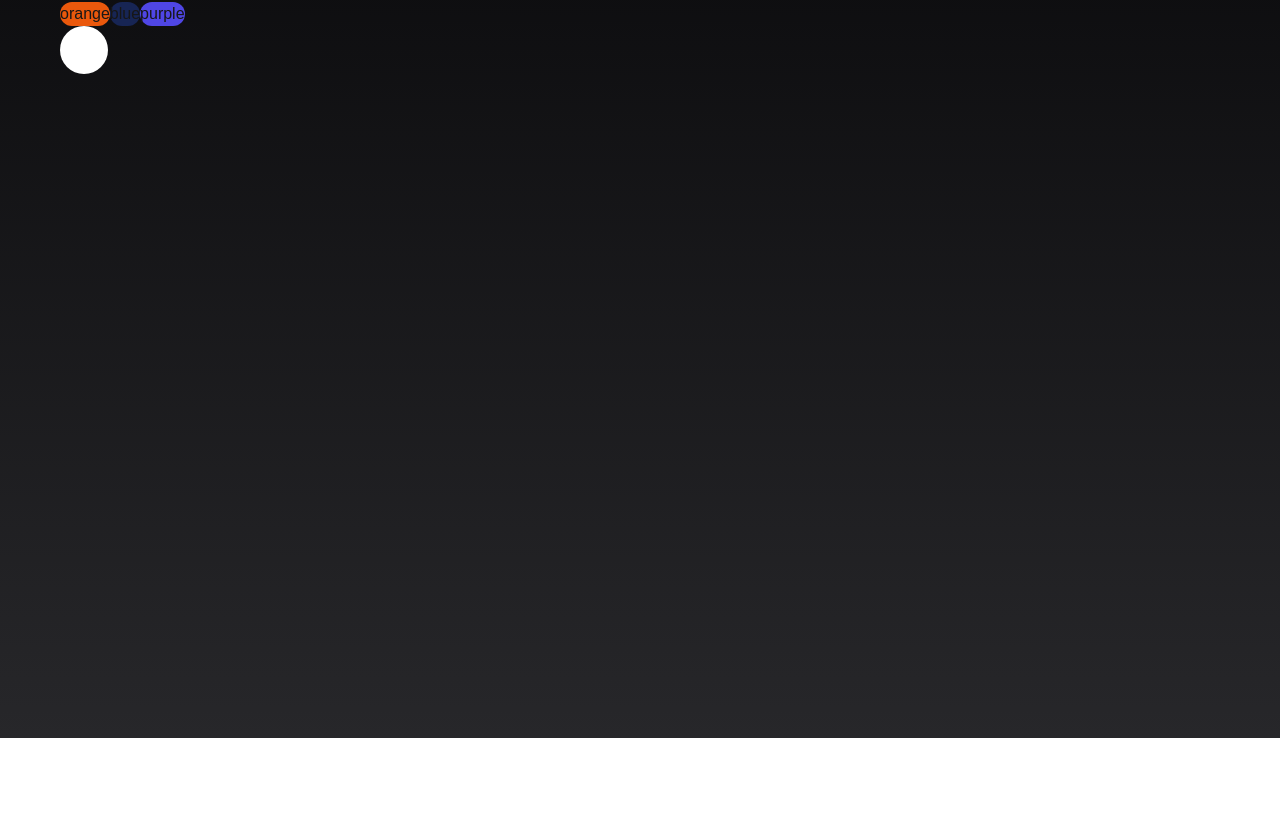
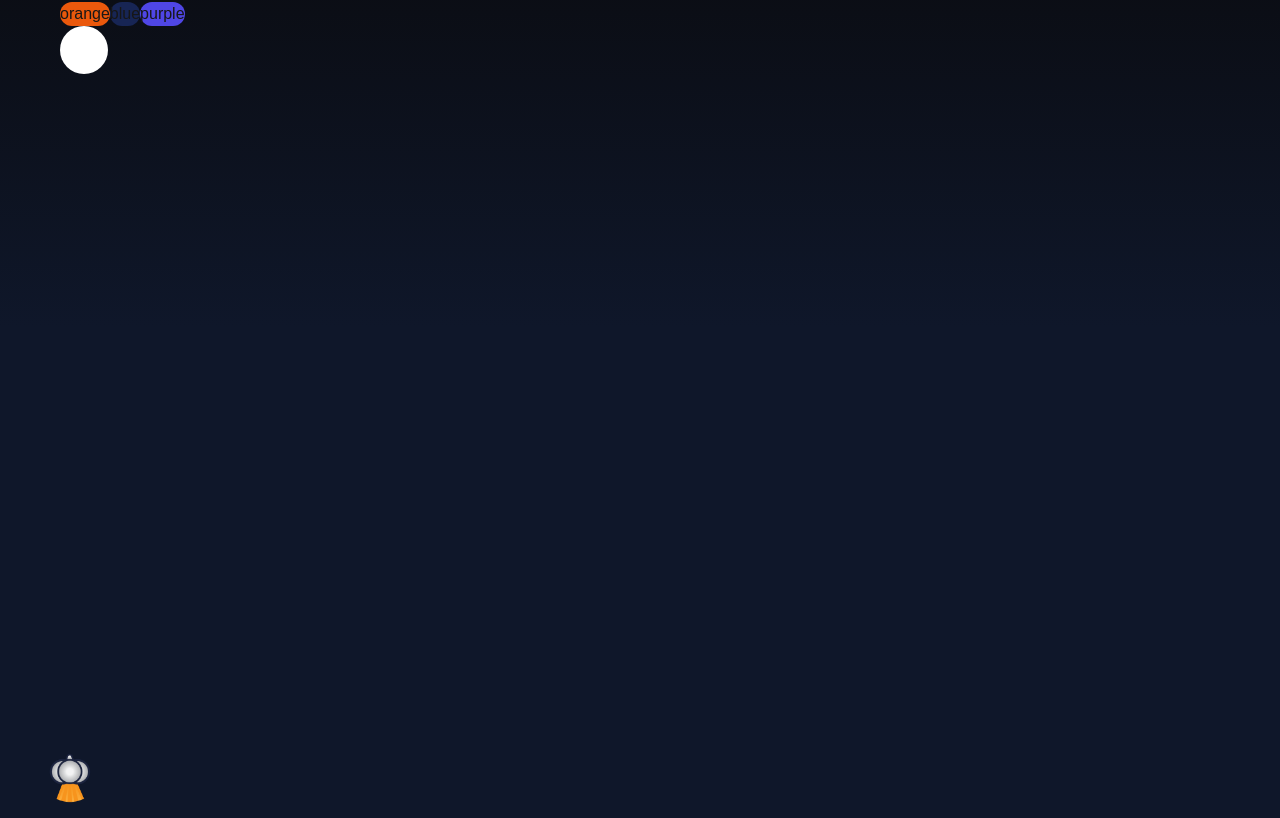
Before and after one commit to intergarlic-projects/website, a Next.js app: page / in a window 1280 px wide. Shown: the part 162-980 px from the top of the page. Before the commit the page ends 900 px from the top, so only its background shows below. Built offline with nearby package versions, Linux system fonts and the light colour scheme.

Commit message:
started making the footer

```diff
--- a/src/app/layout.tsx
+++ b/src/app/layout.tsx
@@ -1,6 +1,7 @@
 import "./globals.css";
 
 import Header from "@/components/header";
+import Footer from "@/components/footer";
 
 /*
 const geistSans = localFont({
@@ -29,10 +30,13 @@ export default function RootLayout({
   return (
     <html lang="en">
       <body
-        className={`antialiased bg-gradient-to-b from-zinc-950 to-zinc-800 pl-5 pr-5 pt-5`} // the coloured background on every page h-screen bg-gradient-to-b from-indigo-800 to-zinc-950 pl-40 pr-40
+        className={`antialiased bg-gradient-to-b from-zinc-950 via-slate-900 to-slate-900 pl-5 pr-5 pt-5`} // the coloured background on every page h-screen bg-gradient-to-b from-indigo-800 to-zinc-950 pl-40 pr-40
       >
         <Header></Header>
+
         {children}
+
+        <Footer></Footer>
       </body>
     </html>
   );
--- /dev/null
+++ b/src/components/footer.tsx
@@ -0,0 +1,25 @@
+import React from 'react';
+//import headerPages from '@/util/headerPages'
+import Image from "next/image";
+
+//import HeaderButton from './headerButton';
+
+const Footer = ({  }) => {
+    return (
+        <div className='w-full h-20 flex'>
+
+        <Image
+            src="/img/intergarlic2.png"
+            alt=""
+            width="100"
+            height="100"
+            className="object-contain h-full"
+                />
+
+
+
+        </div>
+    )
+}
+
+export default Footer
```
